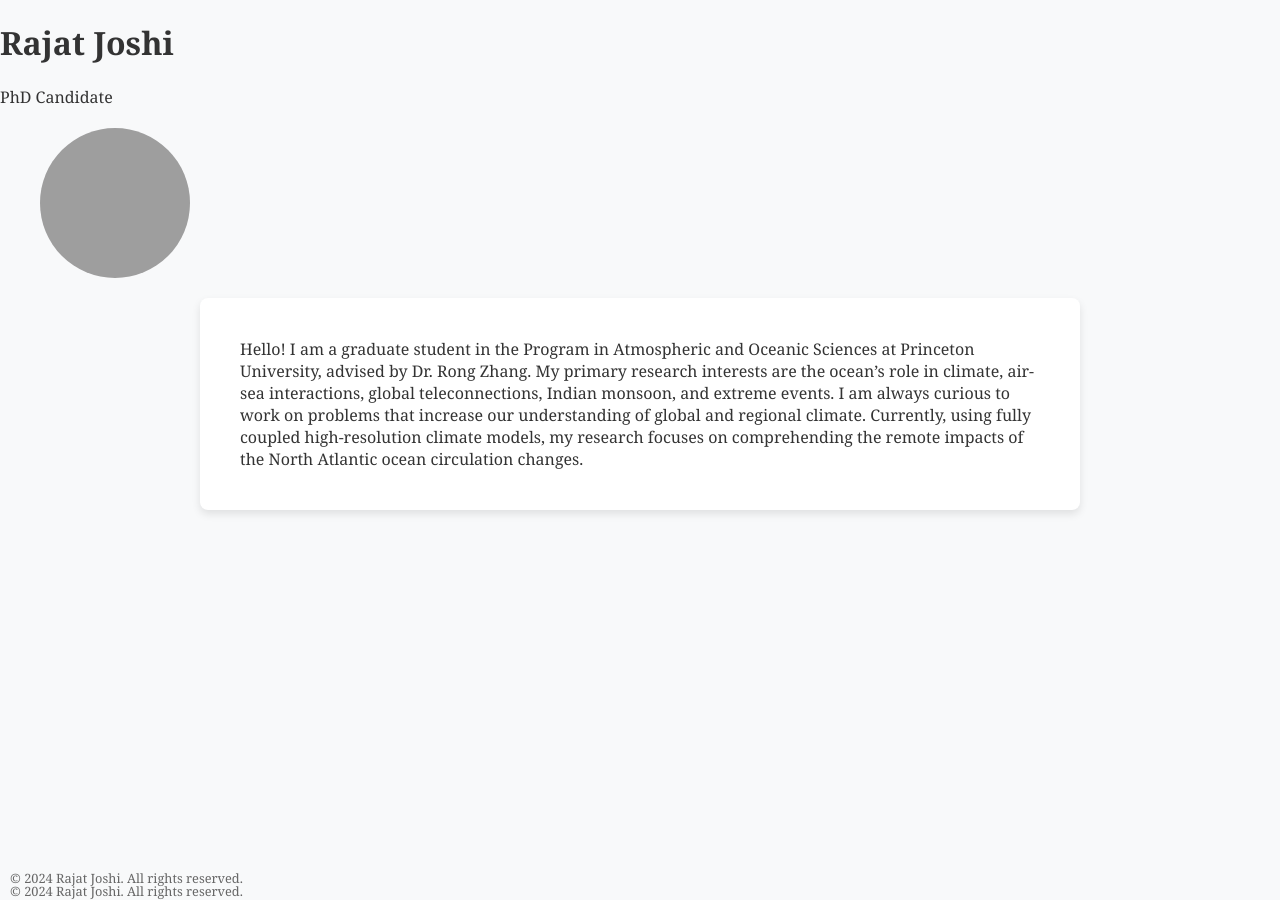
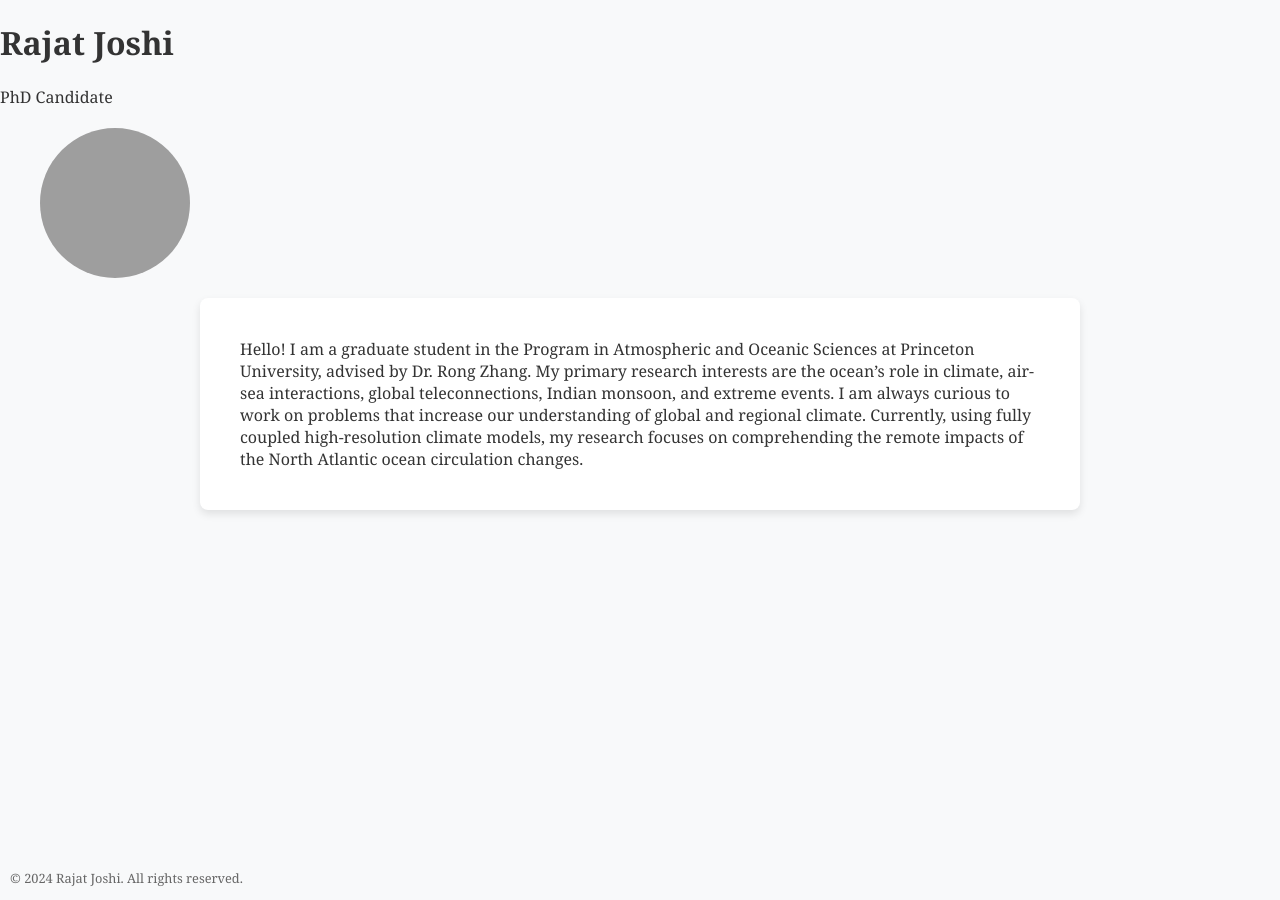
Before and after one commit to rajatjoshi8/rajatjoshi.github.io, a Jekyll site: the page built from index.md, in a window 1280 px wide. Built offline with Jekyll 4.4.1, drawn with Linux system fonts in a browser that asks for light colours; grey boxes are pictures that could not be loaded.

Commit message:
index.md

```diff
--- a/index.md
+++ b/index.md
@@ -3,17 +3,12 @@ layout: default
 title: "Home"
 ---
 
-<!-- Image section with CSS class 'avatar' -->
+<!-- Image section -->
 <img src="assets/Profile_image.jpeg" alt="Rajat Joshi's photo" class="avatar">
 
-<!-- Main content with CSS class 'content' -->
+<!-- Main content -->
 <div class="content">
   Hello! I am a graduate student in the Program in Atmospheric and Oceanic Sciences at Princeton University, advised by Dr. Rong Zhang. My primary research interests are the ocean’s role in climate, air-sea interactions, global teleconnections, Indian monsoon, and extreme events.
 
   I am always curious to work on problems that increase our understanding of global and regional climate. Currently, using fully coupled high-resolution climate models, my research focuses on comprehending the remote impacts of the North Atlantic ocean circulation changes.
 </div>
-
-<!-- Footer -->
-<footer>
-  &copy; 2024 Rajat Joshi. All rights reserved.
-</footer>
```
